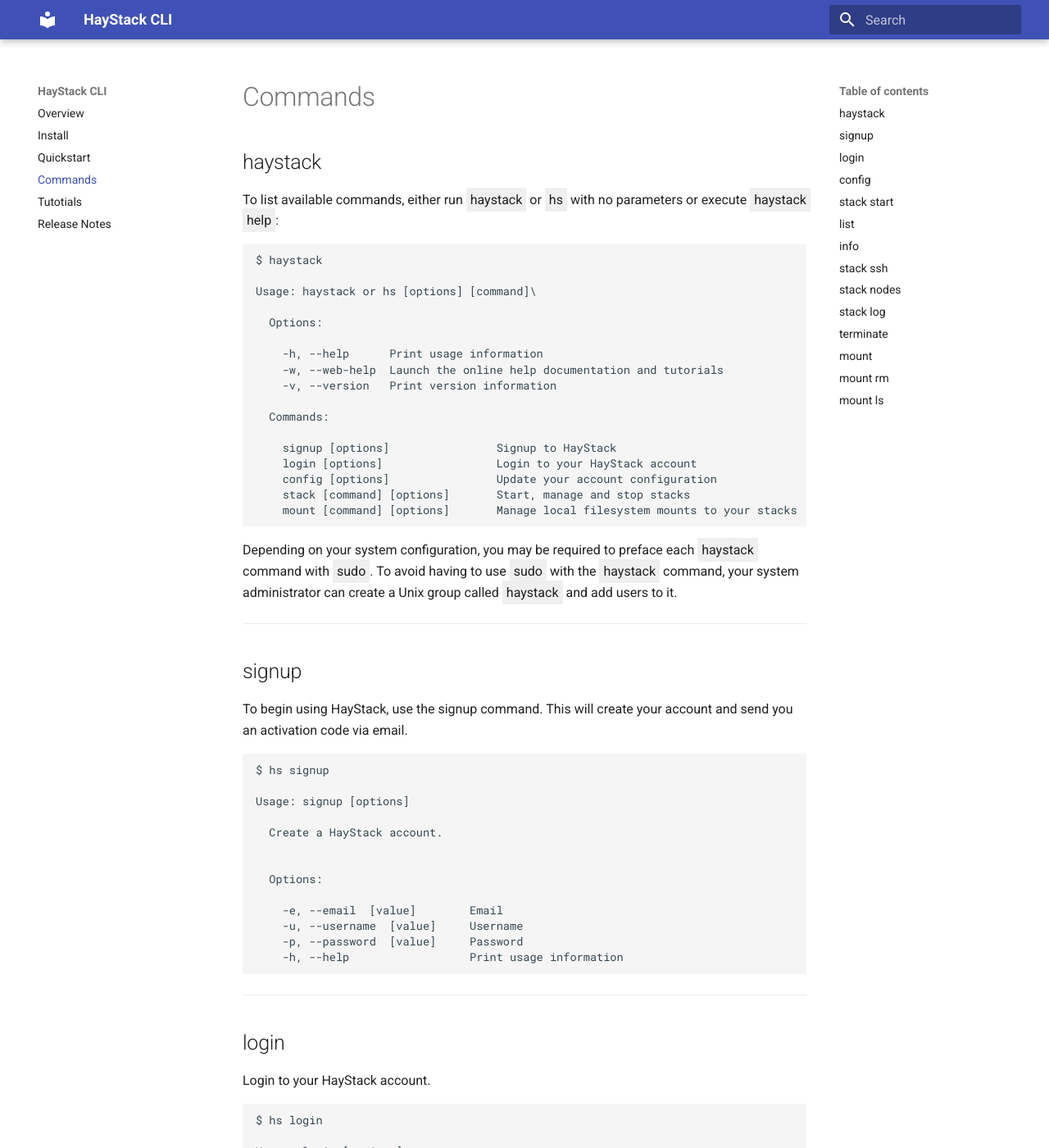
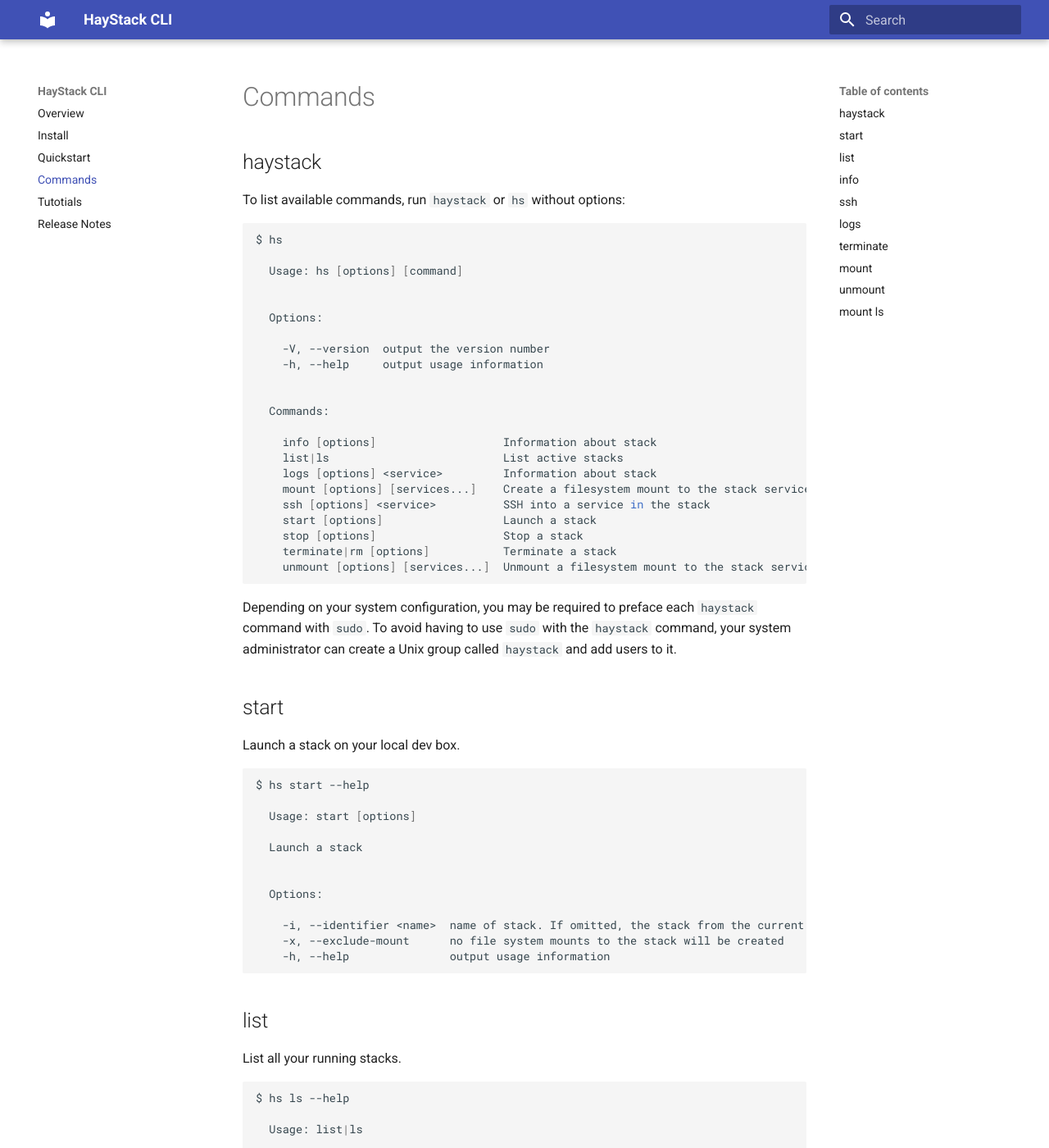
Before and after one commit to haystack-hq/cli, an MkDocs documentation site: the page built from docs/source/guides/index.md, in a window 1280 px wide and 1400 px high. Shown: the whole window at 82% size. Built offline with MkDocs 1.6.1 and Material for MkDocs 9.7.7, drawn with Linux system fonts in a browser that asks for light colours; old or Windows-style settings are respelled for this version of MkDocs; some of the changed text lies outside the part shown.

Commit message:
docs: mods to the docs and minor changes to the index and package for version matching and others

````diff
--- a/docs/source/guides/index.md
+++ b/docs/source/guides/index.md
@@ -2,108 +2,44 @@
 
 ## haystack
 
-To list available commands, either run ==haystack== or ==hs== with no parameters or execute ==haystack help==:
+To list available commands, run `haystack` or `hs` without options:
 
 
-```
-$ haystack
+```sh
+$ hs
 
-Usage: haystack or hs [options] [command]\
-
-  Options:
-
-    -h, --help  	Print usage information
-    -w, --web-help	Launch the online help documentation and tutorials
-    -v, --version 	Print version information
-
-  Commands:
-
-    signup [options]   				Signup to HayStack
-    login [options]    				Login to your HayStack account
-    config [options]				Update your account configuration
-   	stack [command] [options]		Start, manage and stop stacks
-   	mount [command] [options]		Manage local filesystem mounts to your stacks
-```
-
-
-Depending on your system configuration, you may be required to preface each ==haystack== command with ==sudo==. To avoid having to use ==sudo== with the ==haystack== command, your system administrator can create a Unix group called ==haystack== and add users to it.
-
-
----
-
-## signup
-
-To begin using HayStack, use the signup command. This will create your account and send you an activation code via email.
-
-
-```
-$ hs signup
-
-Usage: signup [options]
-
-  Create a HayStack account.
+  Usage: hs [options] [command]
 
 
   Options:
 
-    -e, --email  [value]     	Email
-    -u, --username  [value]     Username
-    -p, --password  [value]  	Password
-    -h, --help              	Print usage information
+    -V, --version  output the version number
+    -h, --help     output usage information
+
+
+  Commands:
+
+    info [options]                   Information about stack
+    list|ls                          List active stacks
+    logs [options] <service>         Information about stack
+    mount [options] [services...]    Create a filesystem mount to the stack services.
+    ssh [options] <service>          SSH into a service in the stack
+    start [options]                  Launch a stack
+    stop [options]                   Stop a stack
+    terminate|rm [options]           Terminate a stack
+    unmount [options] [services...]  Unmount a filesystem mount to the stack services.
 ```
 
 
----
-
-## login
-
-Login to your HayStack account.
+Depending on your system configuration, you may be required to preface each `haystack` command with `sudo`. To avoid having to use `sudo` with the `haystack` command, your system administrator can create a Unix group called `haystack` and add users to it.
 
 
-```
-$ hs login
+## start
 
-Usage: login [options]
-
-  Login to your HayStack account.
+Launch a stack on your local dev box.
 
 
-  Options:
-
-    -e, --email  [value]     	Email address
-    -p, --password  [value]  	Password
-    -h, --help              	Print usage information
-```
-
-
----
-
-## config
-
-Manage your HayStack settings. From here you can set your preferences, change your password, setup your cloud credentials, etc.
-
-```
-$ hs config
-
-Usage: config [options]
-
-  Configure your HayStack account.
-
-
-  Options:
-    -h, --help              Print usage information
-
-```
-
-
----
-
-## stack start
-
-Launch a stack in the cloud or on your local dev box.
-
-
-```
+```sh
 $ hs start --help
 
   Usage: start [options]
@@ -113,21 +49,19 @@ $ hs start --help
 
   Options:
 
-    -i, --identifier <name>  name of your stack. If omitted, the folder name will be used
+    -i, --identifier <name>  name of stack. If omitted, the stack from the current project folder will be used
     -x, --exclude-mount      no file system mounts to the stack will be created
     -h, --help               output usage information
 ```
 
-
----
 
 ## list
 
 List all your running stacks.
 
 
-```
-$ hs list --help
+```sh
+$ hs ls --help
 
   Usage: list|ls
 
@@ -139,90 +73,69 @@ $ hs list --help
     -h, --help  output usage information
 ```
 
----
 
 ## info
 
-```
+```sh
 $ hs info --help
 
   Usage: info [options]
 
-  Information about stack
+  Information about the stack
 
 
   Options:
 
-    -i, --identifier <name>  name of stack. If omitted, the stack from the current folder will be used
+    -i, --identifier <name>  name of stack. If omitted, the stack from the current project folder will be used
     -h, --help               output usage information
 ```
 
-## stack ssh
 
----
+## ssh
 
 SSH into one of the nodes within the stack.
 
-```
-$ hs stack ssh
+```sh
+$ hs ssh --help
 
-Usage: stack ssh [options]
+  Usage: ssh [options] <service>
 
-  Open an SSH terminal into one of the stack nodes. Omitt -n to choose node from list.
+  SSH into a service in the stack
 
 
   Options:
-    -n, --node 					The identifier of the node you are sshing into
-    -i, --identifier [value]	The stack identifier. If omitted the stack in the current directory will be used
-    -h, --help 					Print usage information
+
+    -i, --identifier <name>  name of stack. If omitted, the stack from the current project folder will be used
+    -h, --help               output usage information
 
 ```
 
----
 
-## stack nodes
+## logs
 
-List the nodes in your stack
+Display logs for a stack service
 
-```
-$ hs stack nodes
+```sh
+$ hs logs --help
 
-Usage: stack nodes [options]
+  Usage: logs [options] <service>
 
-  List all the nodes in the stack
+  Display logs for stack service
 
 
   Options:
-    -i, --identifier [value]	The stack identifier. If omitted the stack in the current directory will be used
-    -h, --help 					Print usage information
+
+    -i, --identifier <name>  name of stack. If omitted, the stack from the current project folder will be used
+    -h, --help               output usage information
 
 ```
 
----
-
-## stack log
-
-```
-$ hs stack log
-
-Usage: log [options]
-
-  Fetch the stack launch logs or the node logs. Omitt -n to choose node from list.
-
-
-  Options:
-    -n, --node 					The identifier of the node to fetch the logs from
-    -i, --identifier [value]	The stack identifier. If omitted the stack in the current directory will be used
-    -h, --help 					Print usage information
-
-```
-
----
 
 ## terminate
 
+Terminate a stack
 
-```
+```sh
 $ hs terminate --help
 
   Usage: terminate|rm [options]
@@ -232,55 +145,52 @@ $ hs terminate --help
 
   Options:
 
-    -i, --identifier <name>  name of stack. If omitted, the stack from the current folder will be used
+    -i, --identifier <name>  name of stack. If omitted, the stack from the current project folder will be used
     -h, --help               output usage information
 
 ```
 
 
----
-
 ## mount
 
 Create a local filesystem mount to a stack
 
-```
-$ hs mount
+```sh
+$ hs mount --help
 
-Usage: mount [options]
+  Usage: mount [options] [services...]
 
-  Create a fileshystem mount to the stack nodes.
+  Create a filesystem mount to the stack services.
 
 
   Options:
-    -d, --directory				Speicify the root directory of the mount (default is current directory)
-    -i, --identifier [value]	Create a mount for a specific stack
-    -h, --help 					Print usage information
+
+    -i, --identifier <name>  name of stack. If omitted, the stack from the current project folder will be used
+    -d, --directory <path>   relative or full path to directory to mount to on the local machine
+    -h, --help               output usage information
 
 ```
 
----
 
-## mount rm
+## unmount
 
 Remove a local file system mount from a stack
 
-```
-$ hs mount rm
+```sh
+$ hs unmount --help
 
-Usage: mount rm [options]
+  Usage: unmount [options] [services...]
 
-  Remove a mount
-  Note: removing a mount will leave the contents on the local file system.
+  Unmount a filesystem mount to the stack services.
 
 
   Options:
-    -i, --identifier [value]	Show just the mounts for a specific stack
-    -h, --help 					Print usage information
+
+    -i, --identifier <name>  name of stack. If omitted, the stack from the current project folder will be used
+    -h, --help               output usage information
 
 ```
 
----
 
 ## mount ls
 
--- a/package.json
+++ b/package.json
@@ -1,8 +1,9 @@
 {
   "name": "haystack-cli",
-  "version": "1.0.0",
+  "version": "0.0.1",
   "description": "A command line interface to build and deploy haystacks.",
   "bin": {
+    "haystack": "src/index.js",
     "hs": "src/index.js"
   },
   "main": "src/index.js",
````
Also changed, not shown: docs/source/install/index.md (+4 -32 lines), docs/source/release-notes/index.md (+1 -1 lines), 4 other files.
